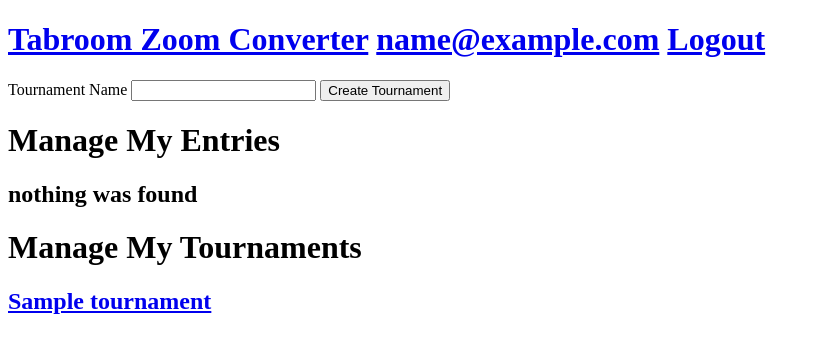
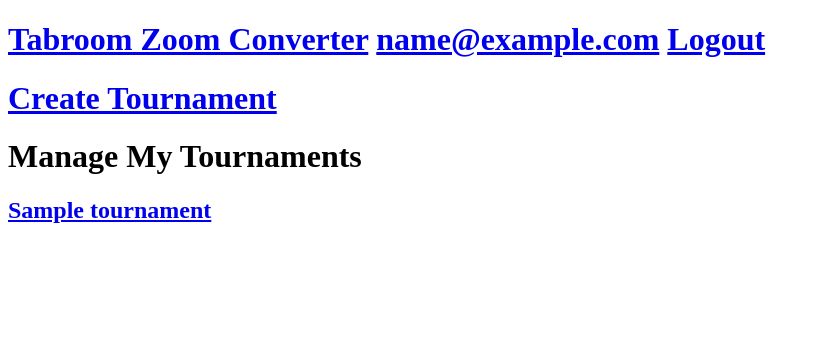
Before and after one commit to omajoshi/tabroom_zoom, a Django app: page / in a window 1280 px wide. Shown: the top 353 px of the page, without its empty margins (0-821 px from the left). Run offline with Django 3.2, Linux system fonts and the light colour scheme; a user stored in the database is signed in; tables that the repository leaves empty hold one stand-in row (values such as "Sample post").

Commit message:
TAB-5 turned views to class-based

```diff
--- a/zoom_converter/templates/zoom_converter/tournament_list.html
+++ b/zoom_converter/templates/zoom_converter/tournament_list.html
@@ -1,24 +1,9 @@
 {% extends "zoom_converter/base.html" %}
 {% block content %}
-    <form action="" method="POST" enctype="multipart/form-data">
-        {% csrf_token %}
-        <label for="name">Tournament Name</label>
-        <input type="text" id="name" name="name">
-
-        <button type="submit">Create Tournament</button>
-    </form>
-
-
-<h1>Manage My Entries</h1>
-{% for tournament in tournaments_entered %}
-<h2><a href="{{ tournament.get_absolute_url }}">{{ tournament.name }}</a></h2>
-{% empty %}
-<h2>nothing was found</h2>
-{% endfor %}
-
+<h1><a href="{% url 'zoom_converter:tournament_create' %}">Create Tournament</a></h1>
 
 <h1>Manage My Tournaments</h1>
-{% for tournament in tournaments %}
+{% for tournament in tournament_list %}
 <h2><a href="{{ tournament.get_absolute_url }}">{{ tournament.name }}</a></h2>
 {% empty %}
 <h2>nothing was found</h2>
--- a/zoom_converter/urls.py
+++ b/zoom_converter/urls.py
@@ -5,7 +5,8 @@
 
 app_name = 'zoom_converter'
 urlpatterns = [
-    path('', views.tournament_list, name='tournament_list'),
+    path('', views.TournamentList.as_view(), name='tournament_list'),
+    path('create/', views.TournamentCreate.as_view(), name='tournament_create'),
     path('<int:pk>/', views.tournament_detail, name='tournament_detail'),
     path('<int:pk>/configure/', views.tournament_configure, name='tournament_configure'),
     path('<int:pk>/update/', views.TournamentUpdate.as_view(), name='tournament_update'),
--- a/zoom_converter/views.py
+++ b/zoom_converter/views.py
@@ -16,8 +16,9 @@
 from django.utils.encoding import force_bytes
 from django.utils.html import strip_tags
 from django.utils.http import urlsafe_base64_decode, urlsafe_base64_encode
+from django.views.generic import ListView
 from django.views.generic.detail import DetailView
-from django.views.generic.edit import UpdateView
+from django.views.generic.edit import CreateView, UpdateView
 
 from tabroom_zoom.settings import EMAIL_HOST_USER
 from .models import *
@@ -47,21 +48,39 @@
         tournament = get_object_or_404(Tournament, pk=self.kwargs.get('tournament', self.kwargs.get('pk')))
         return user_allowed_tournament(tournament, self.request.user)
 
+class ActivationRequiredMixin(UserPassesTestMixin):
+    def test_func(self):
+        if request.user.is_authenticated and not request.user.verified():
+            return False
+        return True
+    def handle_no_permission(self):
+        return redirect('zoom_converter:profile')
 
 @activation_required
 def index(request):
     return HttpResponse('index')
 
 
-@login_required
-@activation_required
-def tournament_list(request):
-    if request.method == "POST":
-        tournament = Tournament.objects.create(name=request.POST['name'], director=request.user)
-        tournament.authorized_users.add(request.user)
-        return redirect(tournament)
-    context = {'tournaments': request.user.tournaments_authorized.all()}
-    return render(request, "zoom_converter/tournament_list.html", context=context)
+
+class TournamentList(ListView, ActivationRequiredMixin):
+    model = Tournament
+
+    def get_context_data(self, *args, **kwargs):
+        context = super().get_context_data(**kwargs)
+        context['tournament_list'] = self.request.user.tournaments_authorized.all()
+        return context
+
+class TournamentCreate(CreateView, LoginRequiredMixin):
+    model = Tournament
+    fields = ["name"]
+    template_name_suffix = "_create"
+
+    def form_valid(self, form):
+        obj = form.instance
+        obj.director=self.request.user
+        obj.save()
+        obj.authorized_users.add(self.request.user)
+        return super().form_valid(form)
 
 
 @login_required
@@ -170,19 +189,6 @@
             round.delete()
             round = event.rounds.create(number=headers[1])
         create_pairings(reader, round)
-        '''
-        for row in reader:
-            if not row:
-                break
-            if row[2]: # debate
-                print('debate')
-                debate_data(row, round)
-                print('debate')
-            else: #speech
-                print('speech')
-                speech_data(row, round)
-                print('speech')
-        '''
         number = 1
         count = 0
         channel_max_size = 90
```
Also changed, not shown: zoom_converter/templates/zoom_converter/tournament_create.html (added, +11 -0 lines), zoom_converter/profile_views.py (added).
